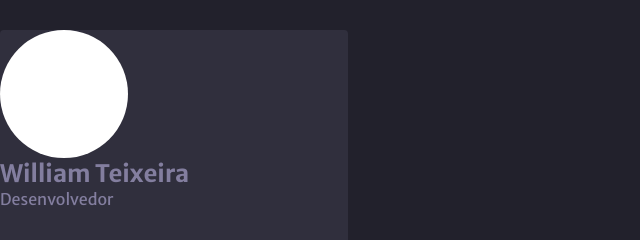
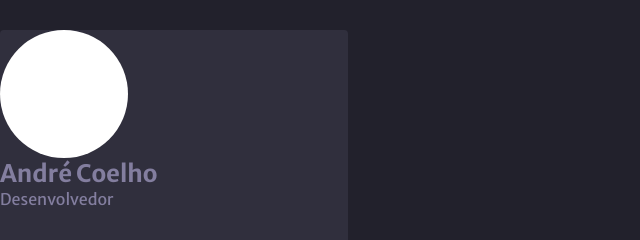
Before and after one commit to will-st19/portfolio-rocket, a plain HTML site: page index.html in a window 1280 px wide. Shown: the top 240 px of the page, 0-640 px from the left. Drawn offline with Linux system fonts and the light colour scheme.

Commit message:
ajuste portfolio

```diff
--- a/index.html
+++ b/index.html
@@ -14,7 +14,7 @@
     <aside>
         <div class='profile'>
             <div class="container-profile">
-                <h2>William Teixeira</h2>
+                <h2>André Coelho</h2>
                 <p>Desenvolvedor</p>
             </div>
         </div>
```
